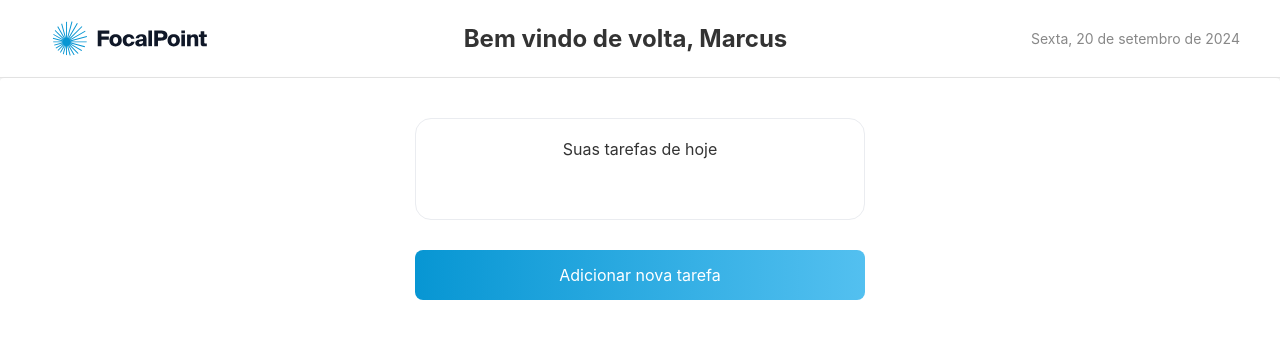
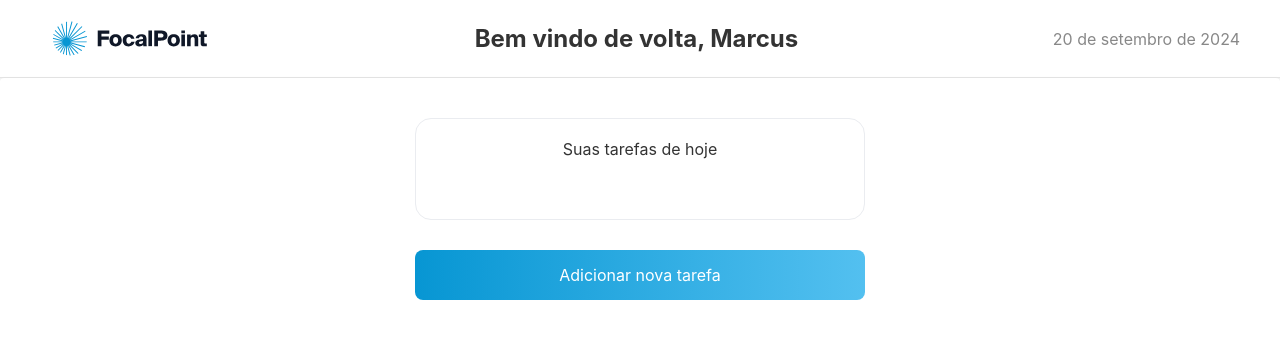
Before and after one commit to ruan-webdev/focalpoint, a Next.js app: page / in a window 1280 px wide. Shown: the top 338 px of the page. Built offline with nearby package versions, Linux system fonts and the light colour scheme.

Commit message:
feat: date formatter

```diff
--- a/app/components/header/index.tsx
+++ b/app/components/header/index.tsx
@@ -1,7 +1,11 @@
 import Image from "next/image"
 import styles from "../../styles/Header.module.scss"
+import { formatDate } from "../../utils/dateFormatter"
 
 const Header = () => {
+  const dataAtual = new Date()
+  const dataFormatada = formatDate(dataAtual)
+
   return (
     <header className={styles.header}>
       <div className={styles.logo}>
@@ -13,7 +17,7 @@ const Header = () => {
         />
       </div>
       <div className={styles.welcome}>Bem vindo de volta, Marcus</div>
-      <div className={styles.date}>Sexta, 20 de setembro de 2024</div>
+      <div className={styles.date}>{dataFormatada}</div>
     </header>
   )
 }
--- a/app/styles/Header.module.scss
+++ b/app/styles/Header.module.scss
@@ -21,7 +21,7 @@
   }
 
   .date {
-    font-size: 14px;
+    font-size: 16px;
     color: #888;
   }
 
--- a/app/styles/TaskItem.module.scss
+++ b/app/styles/TaskItem.module.scss
@@ -10,6 +10,7 @@
   border-style: dashed;
   border-width: 1px;
   border-color: #b0bbd1;
+  width: 100%;
 
   &.completed {
     text-decoration: line-through;
@@ -28,10 +29,13 @@
   }
 
   span {
-    flex-grow: 1; /* Faz o título ocupar o espaço disponível entre o checkbox e a lixeira */
+    flex-grow: 1;
     font-size: 16px;
     font-weight: normal;
     text-transform: capitalize;
+    overflow: hidden;
+    white-space: nowrap;
+    text-overflow: ellipsis;
   }
 
   .deleteBtn {
@@ -41,6 +45,7 @@
     font-size: 18px;
     color: #f44336;
     transition: color 0.3s;
+    margin-right: -15px;
 
     &:hover {
       color: #d32f2f;
--- /dev/null
+++ b/app/utils/dateFormatter.ts
@@ -0,0 +1,7 @@
+// util/dateFormatter.ts
+import { format } from "date-fns"
+import { ptBR } from "date-fns/locale"
+
+export const formatDate = (date: Date): string => {
+  return format(date, "d 'de' MMMM 'de' yyyy", { locale: ptBR })
+}
--- a/package.json
+++ b/package.json
@@ -9,6 +9,7 @@
     "lint": "next lint"
   },
   "dependencies": {
+    "date-fns": "^4.1.0",
     "next": "14.2.12",
     "react": "^18",
     "react-dom": "^18",
```
Also changed, not shown: public/favicon.svg (added), 1 other file (tests, documents, lock files or other folders).
